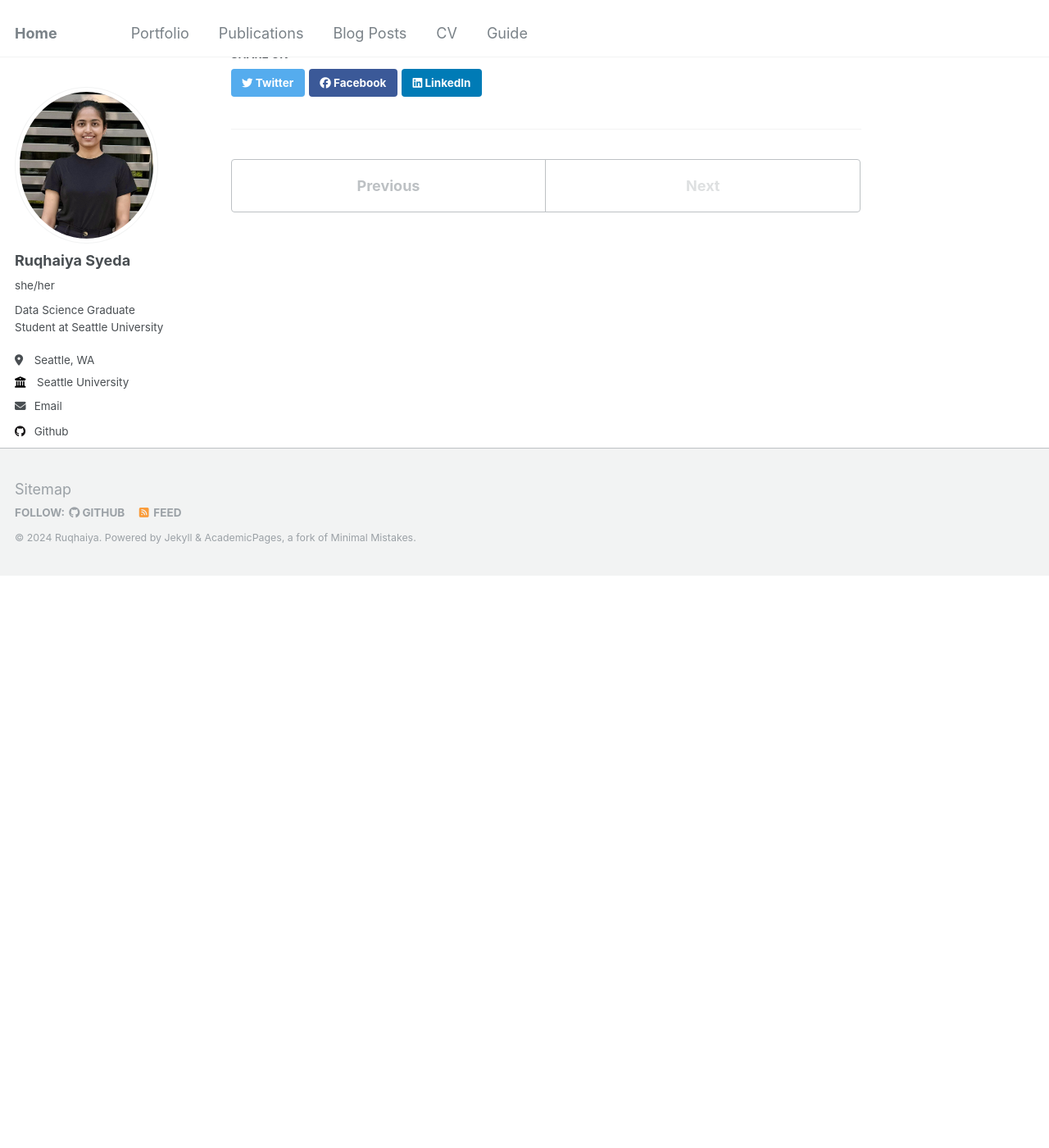
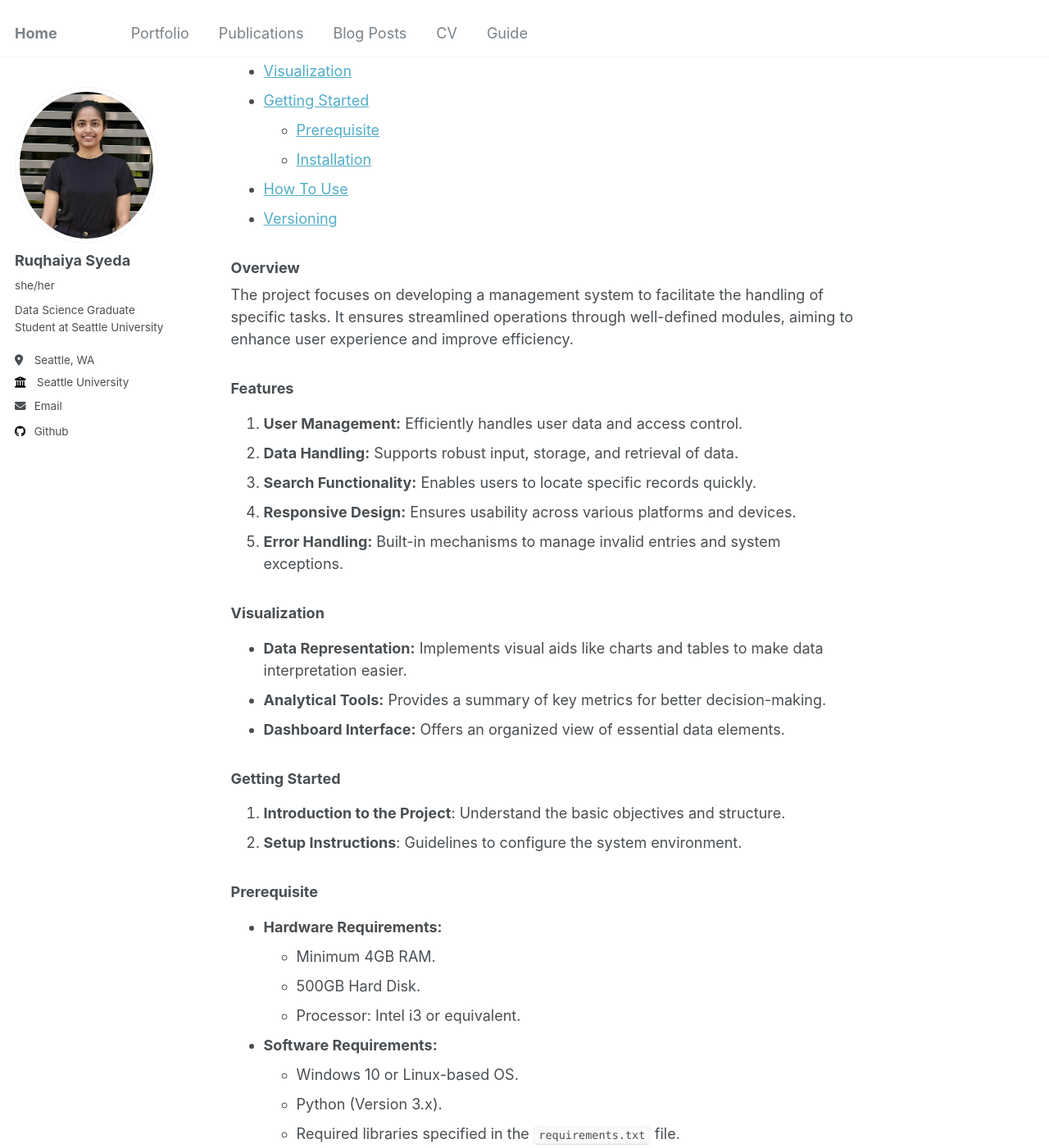
Before and after one commit to Ruqhaiya/ruqhaiya.github.io, a Jekyll site: the page built from _portfolio/portfolio-4.md, in a window 1280 px wide and 1400 px high, scrolled down 698 px. Shown: the whole window at 82% size. Built offline with Jekyll 4.4.1, drawn with Linux system fonts in a browser that asks for light colours; some of the changed text lies outside the part shown.

Commit message:
Update portfolio-4.md

````diff
--- a/_portfolio/portfolio-4.md
+++ b/_portfolio/portfolio-4.md
@@ -8,4 +8,91 @@ collection: portfolio
 This study leverages the National Survey on Drug Use and Health (NSDUH) to forecast youth substance consumption and the initial age of substance exposure using decision trees and ensemble models. Focusing on predictors like family engagement, educational influences, religious beliefs, and involvement in developmental group activities, this research underscores how early life experiences shape attitudes towards substance use. By integrating behavioral and environmental variables, our main aim through this study is to predict the type of substance that may be used or whether the substance would be used or not, and the age at which initial use occurs. The findings advocate for the critical role of familial and community support in mitigating risky behaviors, providing insights for targeted preventative strategies.
 
 ## Code Repository
-[Explore the code on GitHub](https://github.com/Ruqhaiya/Analyzing-Youth-Substance-Use-Based-on-Family-Religious-and-Education-background)
+[Explore GitHub](https://github.com/Ruqhaiya/Analyzing-Youth-Substance-Use-Based-on-Family-Religious-and-Education-background)
+
+
+### Table of Contents
+
+- [Overview](#overview)
+- [Features](#features)
+- [Visualization](#visualization)
+- [Getting Started](#getting-started)
+   - [Prerequisite](#prerequisite)
+   - [Installation](#installation)
+
+- [How To Use](how-to-use)
+- [Versioning](versioning)
+
+
+### Overview
+The project focuses on developing a management system to facilitate the handling of specific tasks. It ensures streamlined operations through well-defined modules, aiming to enhance user experience and improve efficiency.
+
+
+### Features
+1. **User Management:** Efficiently handles user data and access control.
+2. **Data Handling:** Supports robust input, storage, and retrieval of data.
+3. **Search Functionality:** Enables users to locate specific records quickly.
+4. **Responsive Design:** Ensures usability across various platforms and devices.
+5. **Error Handling:** Built-in mechanisms to manage invalid entries and system exceptions.
+
+
+### Visualization
+- **Data Representation:** Implements visual aids like charts and tables to make data interpretation easier.
+- **Analytical Tools:** Provides a summary of key metrics for better decision-making.
+- **Dashboard Interface:** Offers an organized view of essential data elements.
+
+
+### Getting Started
+1. **Introduction to the Project**: Understand the basic objectives and structure.
+2. **Setup Instructions**: Guidelines to configure the system environment.
+
+
+### Prerequisite
+- **Hardware Requirements:**
+  - Minimum 4GB RAM.
+  - 500GB Hard Disk.
+  - Processor: Intel i3 or equivalent.
+
+- **Software Requirements:**
+  - Windows 10 or Linux-based OS.
+  - Python (Version 3.x).
+  - Required libraries specified in the `requirements.txt` file.
+
+---
+
+### Installation
+1. Clone the repository:
+   ```bash
+   git clone https://github.com/username/project-repo.git
+   ```
+2. Navigate to the project directory:
+   ```bash
+   cd project-repo
+   ```
+3. Install dependencies:
+   ```bash
+   pip install -r requirements.txt
+   ```
+4. Run the application:
+   ```bash
+   python app.py
+   ```
+
+---
+
+### How To Use
+1. Launch the application.
+2. Use the login module to authenticate.
+3. Navigate through the main menu to access features such as:
+   - **Search Module:** Locate records efficiently.
+   - **Data Visualization:** Analyze data through graphical outputs.
+   - **Admin Controls:** Modify or manage system settings.
+
+---
+
+### Versioning
+- **Current Version:** 1.0.0
+- **Change Log:**
+  - Initial release with core functionalities.
+  - Added visualization and search modules.
+  - Improved error handling and user interface.
````
